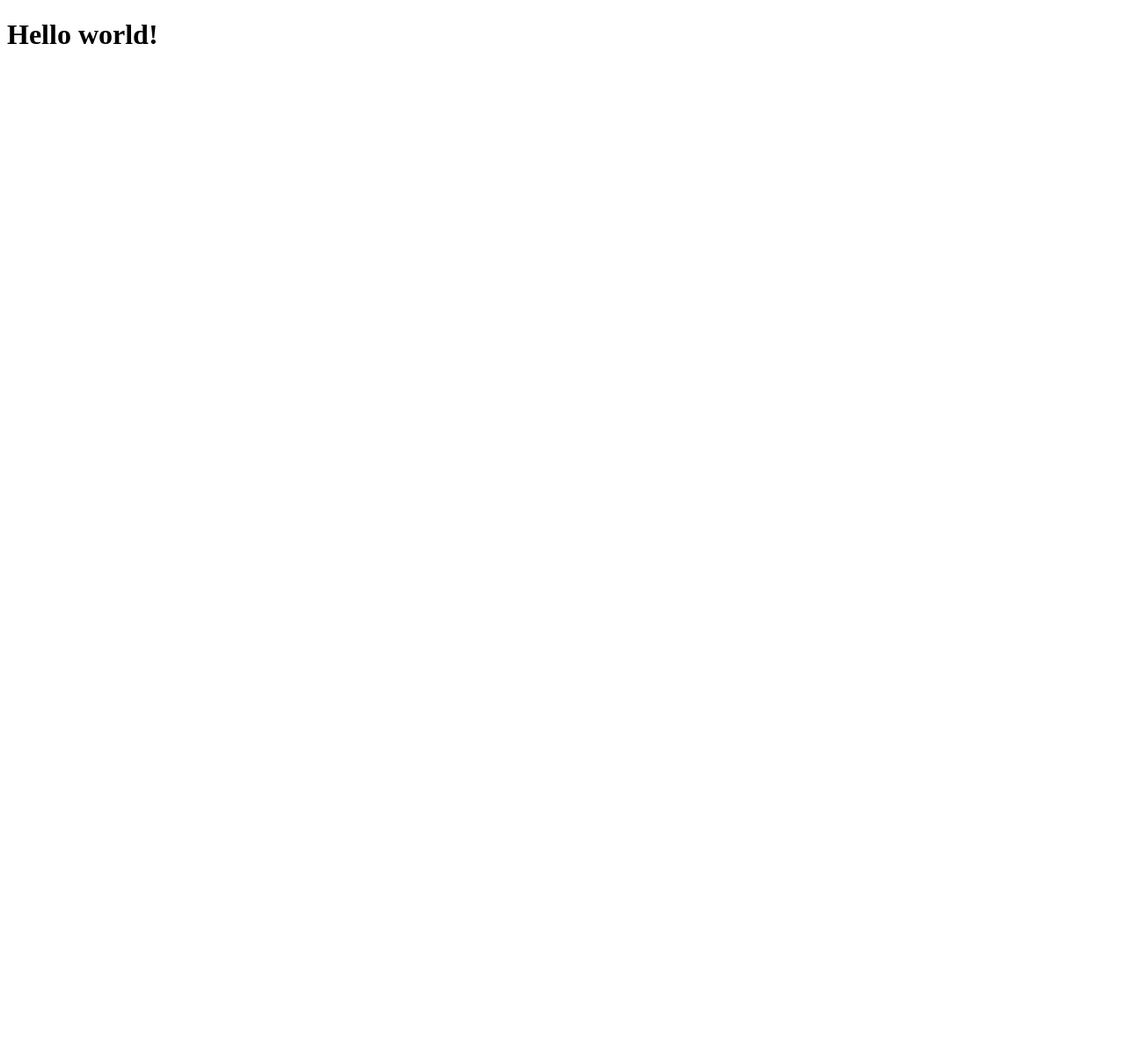
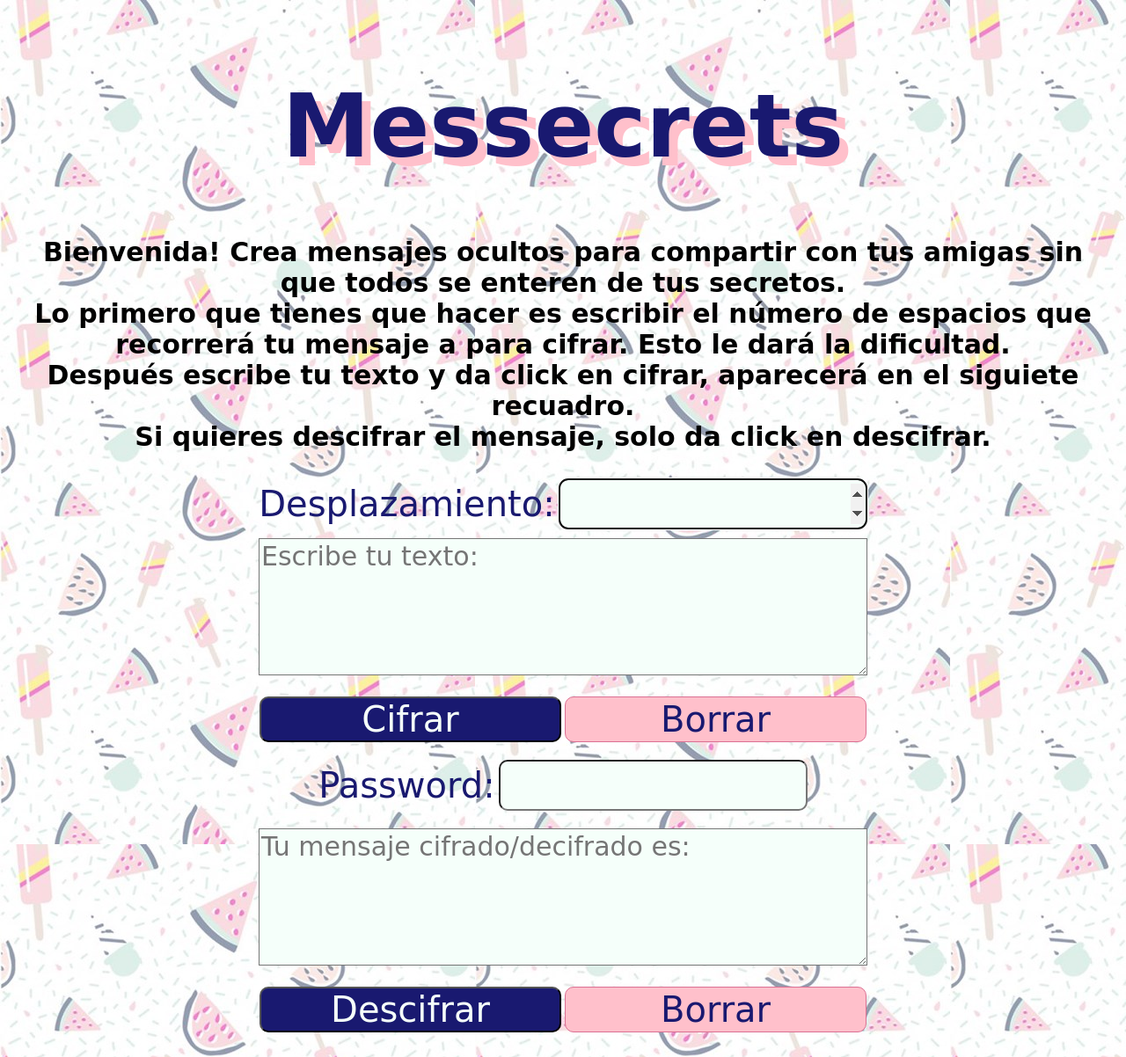
Before and after one commit to Laboratoria/GDL004-cipher, a website: page src/index.html in a window 1280 px wide. Shown: the whole page at 88% size. Before the commit the page ends 800 px from the top, so only its background shows below. Drawn offline with Linux system fonts and the light colour scheme; a web font is replaced by a local one.

Commit message:
primer commit

```diff
--- a/src/cipher.js
+++ b/src/cipher.js
@@ -1,3 +1,59 @@
+
 window.cipher = {
-  // Acá escribe tu código.
+
+  cifrar: (cadena, numero) => {
+    let espacio= '';
+    let cifrado = '';
+    let i;
+    for (i = 0; i < cadena.length; i++){
+      let j=  cadena.charCodeAt(i)
+      if (j == 32){
+        cifrado += " ";
+        console.log(espacio,'espacio');
+      }
+      else{
+      let m =(j - 65 + parseInt (numero)) % 26;
+      let np = m + 65;
+      //console.log(np,'np')
+      cifrado += String.fromCharCode(np);
+      }
+    }
+    return cifrado; // Retorna el nuevo mensaje codificado.
+  },
+
+
+  descifrar: (cadena, numero) => {
+    let espacio= '';
+    let descifrado = '';
+    let i;
+    for (i = 0; i < cadena.length; i++){
+      let j=  cadena.charCodeAt(i)
+      if (j == 32){
+        descifrado += " ";
+        console.log(espacio,'espacio');
+      }
+      else{
+      let m =(j + 65 - parseInt(numero)) % 26;
+      let np = m + 65;
+      console.log (np,"np");
+      //console.log(np,'np')
+      descifrado += String.fromCharCode(np);
+      }
+    }
+    return descifrado; // Retorna el nuevo mensaje codificado.
+  },
+
+ /* descifrar: (cadena, numero) => {
+
+      let descifrado = '';
+      let i;
+      for (i = 0; i < cadena.length; i++){
+        let m = (cadena.charCodeAt(i) - 65 - parseInt (numero)) % 26;
+        let np = m + 65;
+        descifrado += String.fromCharCode(np);
+
+      }
+      return descifrado; // Retorna el nuevo mensaje decodificado.
+  }
+};*/
 };
--- a/src/index.html
+++ b/src/index.html
@@ -2,14 +2,65 @@
 <html>
   <head>
     <meta charset="utf-8">
-    <title>Caesar Cipher</title>
+    <title>Messecrets</title>
     <link rel="stylesheet" href="style.css" />
+    <!--link href="https://fonts.googleapis.com/css?family=Mansalva|Marck+Script&display=swap" rel="stylesheet"-->
+    <link href="https://fonts.googleapis.com/css?family=Architects+Daughter|Mansalva&display=swap" rel="stylesheet">
   </head>
+
   <body>
-    <div id="root">
-      <h1>Hello world!</h1>
+    <!--ENCABEZADO-->
+    <div align="center" id="textHead" style="padding: 10px" >
+      <h1><b>Messecrets</b></h1>
+      <!--INSTRUCCIONES -->
+      <h3>Bienvenida! Crea mensajes ocultos para compartir con tus amigas
+      sin que todos se enteren de tus secretos.<br>
+      Lo primero que tienes que hacer es escribir
+      el número de espacios que recorrerá tu mensaje a para cifrar. Esto le dará la dificultad.<br>
+      Después escribe tu texto y da click en cifrar, aparecerá en el siguiete recuadro.<br>
+      Si quieres descifrar el mensaje, solo da click en descifrar.
+      </h3>
+
+        <!--Espacio para poner el numero que va a recorrer-->
+      <form class="w3-container" class="text-center">
+        <label>Desplazamiento:</label>
+        <input type="number" id="numero" min="1" max="100" aria-posinset="relative" autofocus name="input_number" required></input>
+      </form>
+
+        <!--Cuadro de mensaje a cifrar/desifrar-->
+      <div align="center" style="padding: 10px">
+        <textarea  type="text" id="mensaje" name="input_message" placeholder="Escribe tu texto:" required></textarea>
+      </div>
+
+        <!--Botones para cifrar y borrar cifrado-->
+      <div style="padding: 10px">
+        <button type="submit" id="cifrar" onclick="Cypher()">Cifrar
+        </button>
+        <button type= "button" id="borrarC" onclick="DeleteC();">Borrar
+        </button>
+      </div>
+
+        <!--Mis ideas ambiciosas de poner un password-->
+      <div style="padding: 10px">
+        <label for="PasswordHash2">Password:</label>
+        <input id="Password" name="PasswordCipher" type="password" width="48" height="48"onkeyup='check_pass();'>
+      </div>
+
+        <!--Botones para descifrar y borrar descifrado-->
+      <div align="center" style="padding: 10px">
+        <textarea type="text" cols="135" rows="10" id="resultado" name="input_message" placeholder="Tu mensaje cifrado/decifrado es:"></textarea>
+      </div>
+      <div aling="rigth"  style="padding: 10px">
+          <button type="submit" id="desifrar" onclick="Decipher()">Descifrar
+          </button>
+          <button type= "button" id="borrarD" onclick="DeleteD();">Borrar
+          </button>
+      </div>
+
     </div>
-    <script src="cipher.js"></script>
-    <script src="index.js"></script>
+   <!--Aqui deje los scripts para que me haga la magia de cifrar/decifrar-->
+   <script src="cipher.js"></script>
+   <script src="index.js"></script>
+
   </body>
 </html>
--- a/src/index.js
+++ b/src/index.js
@@ -0,0 +1,26 @@
+//Esta funcion hace que cuando le des click en le botón cifrar te arroje el texto en el recuadro de mesaje cifrado/decifrado
+function Cypher(){
+    let i = document.getElementById("mensaje").value;
+    let numero = document.getElementById("numero").value;
+    //let mayusculas = i.toUpperCase();
+    let resultadoCifrado = cipher.cifrar(i.toUpperCase(), numero);
+    document.getElementById("resultado").value = resultadoCifrado;
+}
+
+//Esta funcion hace que cuando le des click en le botón decifrar te arroje el texto en el recuadro de mesaje cifrado/decifrado
+function Decipher(){
+    let i = document.getElementById("resultado").value;
+    let numero = document.getElementById("numero").value;
+    //document.getElementById("resultado").value = i;
+ // let mayusculas = i.toUpperCase();
+    let mayusculas = cipher.descifrar(i, numero);
+    document.getElementById("resultado").value = mayusculas;
+}
+
+//Esta funcion es para el botón borrar
+function DeleteC(){
+    document.getElementById("mensaje").value = ""
+}
+function DeleteD(){
+    document.getElementById("resultado").value = ""
+}
--- a/src/style.css
+++ b/src/style.css
@@ -0,0 +1,75 @@
+body {  /*IMAGEN DE FONDO*/
+background-image: url(fondo.jpg);
+}
+
+h1{   /*TITULO*/
+font-family: 'Mansalva', cursive;
+color: midnightblue;
+font-size: 100px;
+text-shadow: 10px 10px pink;
+}
+h3{     /*INSTRUCCIONES*/
+  font-family:'Architects+Daughter', cursive;
+  font-size: 30px;
+}
+label{    /*ETIQUETA DE DESPLAZAIENTO*/
+  font-family: 'Mansalva', cursive;
+  color: midnightblue;
+font-size: 40px;
+}
+
+#numero{ /* CUADRO PARA NUMEROS */
+  background-color: mintcream;
+  font-family: 'Mansalva', cursive;
+  font-size: 40px;
+  color: midnightblue;
+  width: 343px;
+  height: 52px;
+  border-radius:10px;
+  text-align: center;
+}
+
+#mensaje, #resultado{    /*ESCRIBE TU TEXTO: */
+  background-color: mintcream;
+  font-family: 'Architects+Daughter', cursive;
+  font-size: 30px;
+  width: 686px;
+  height: 150px;
+}
+
+#cifrar, #desifrar {     /*BOTONES DE CIFRAR Y DESCIFRAR*/
+  background-color:midnightblue;
+  font-family: 'Mansalva', cursive;
+  font-size: 40px;
+  color: mintcream;
+  border-radius:10px;
+  width: 343px;
+  height: 52px;
+  left: 16px;
+  top: 176px;
+  cursor: pointer;
+}
+
+#borrarC, #borrarD {    /* BOTONES DE BORRA*/
+  background-color: pink;
+  font-family: 'Mansalva', cursive;
+  font-size: 40px;
+  color: midnightblue;
+  border-radius:10px;
+	border:1px solid palevioletred;
+  width: 343px;
+  height: 52px;
+  left: 16px;
+  top: 176px;
+  cursor: pointer;
+}
+#Password{ /* CUADRO PARA PASSWORD*/
+  background-color: mintcream;
+  font-family: 'Mansalva', cursive;
+  font-size: 40px;
+  color: midnightblue;
+  width: 343px;
+  height: 52px;
+  border-radius:10px;
+  text-align: center;
+}
```
Also changed, not shown: README copy.md (added, +22 -0 lines), proto.jpg (added), src/fondo.jpg (added).
